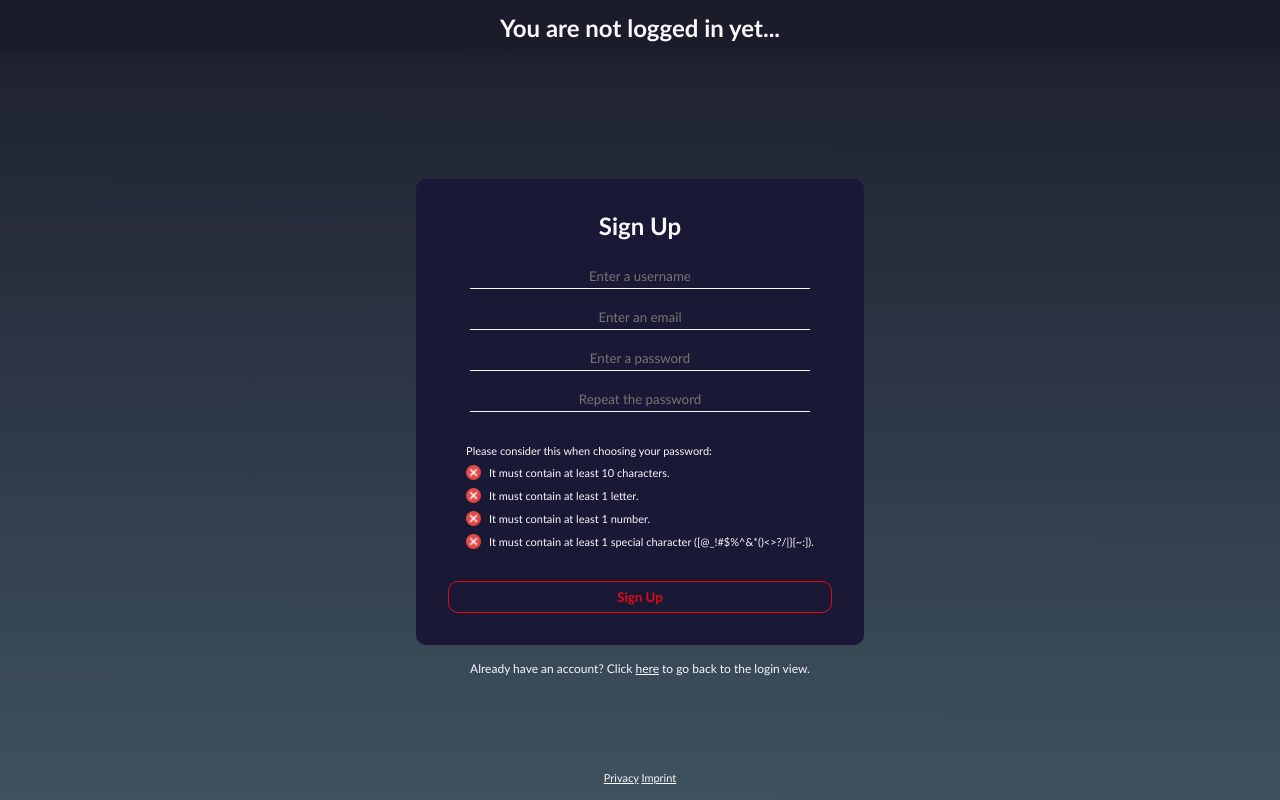
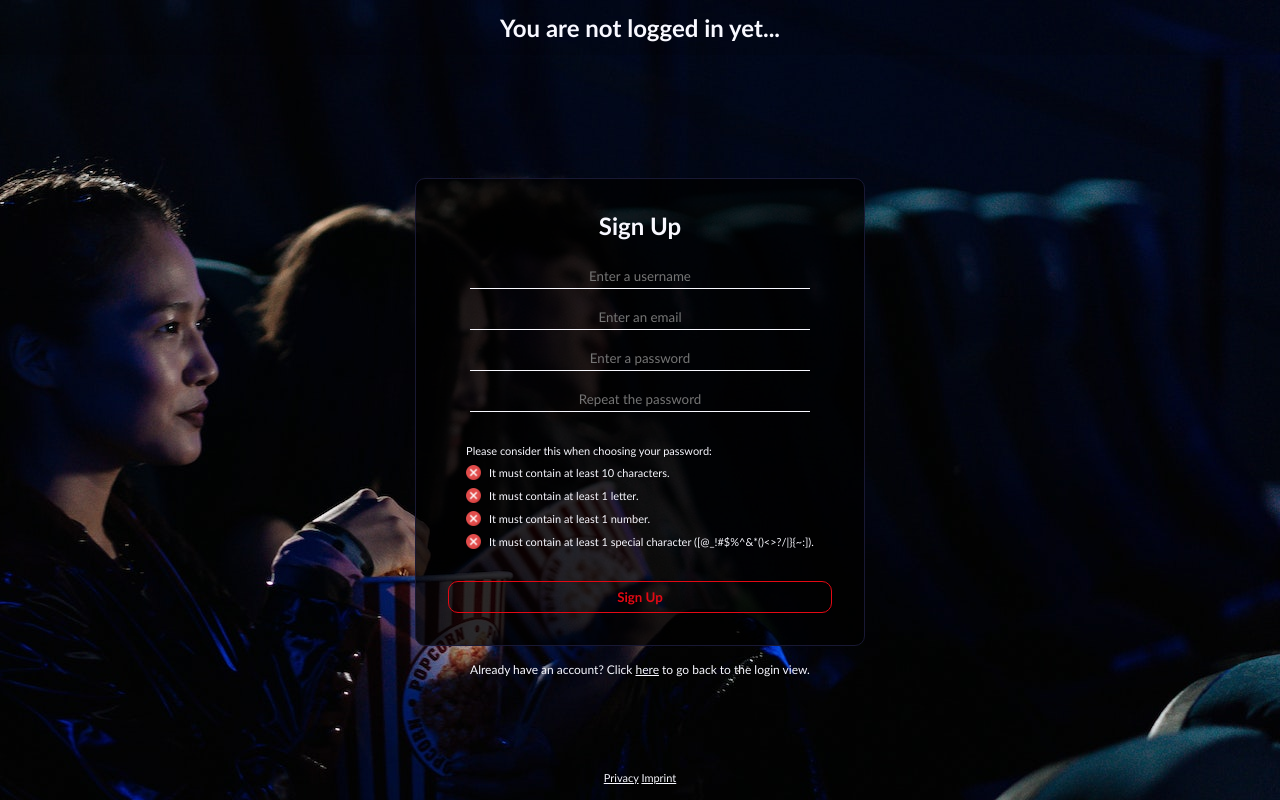
Before and after one commit to VicentBotellaFerragud/Videoflix-Application, a Django app: page /signup/ in a window 1280 px wide. Run offline with Django 4.2, Linux system fonts and the light colour scheme.

Commit message:
style changes

```diff
--- a/videoflix/static/css/style.css
+++ b/videoflix/static/css/style.css
@@ -22,7 +22,10 @@
 
 body {
     height: 100vh;
-    background: linear-gradient(180.2deg, rgb(30, 33, 48) 6.8%, rgb(74, 98, 110) 131%);
+    /*background: linear-gradient(180.2deg, rgb(30, 33, 48) 6.8%, rgb(74, 98, 110) 131%);*/
+    background: url("/static/img/bg.jpg");
+    background-position: center;
+    background-position-x: right
 }
 
 nav {
@@ -152,7 +155,8 @@ nav h1 span {
 .login-form {
     min-width: 30vw;
     padding: 2rem;
-    background-color: #191935;
+    background-color: rgba(0, 0, 0, .75);
+    border: 1px solid #191935;
     border-radius: 10px;
     display: flex;
     flex-direction: column;
@@ -209,7 +213,8 @@ nav h1 span {
 .signup-form {
     min-width: 30vw;
     padding: 2rem;
-    background-color: #191935;
+    background-color: rgba(0, 0, 0, .75);
+    border: 1px solid #191935;
     border-radius: 10px;
     display: flex;
     flex-direction: column;
@@ -287,6 +292,10 @@ nav h1 span {
 
 .no-videos-span {
     text-align: center;
+    padding: 2rem;
+    background-color: rgba(0, 0, 0, .75);
+    border: 1px solid #191935;
+    border-radius: 10px;
 }
 
 .videos-wrapper {
```
Also changed, not shown: videoflix/static/img/bg.jpg (added).
